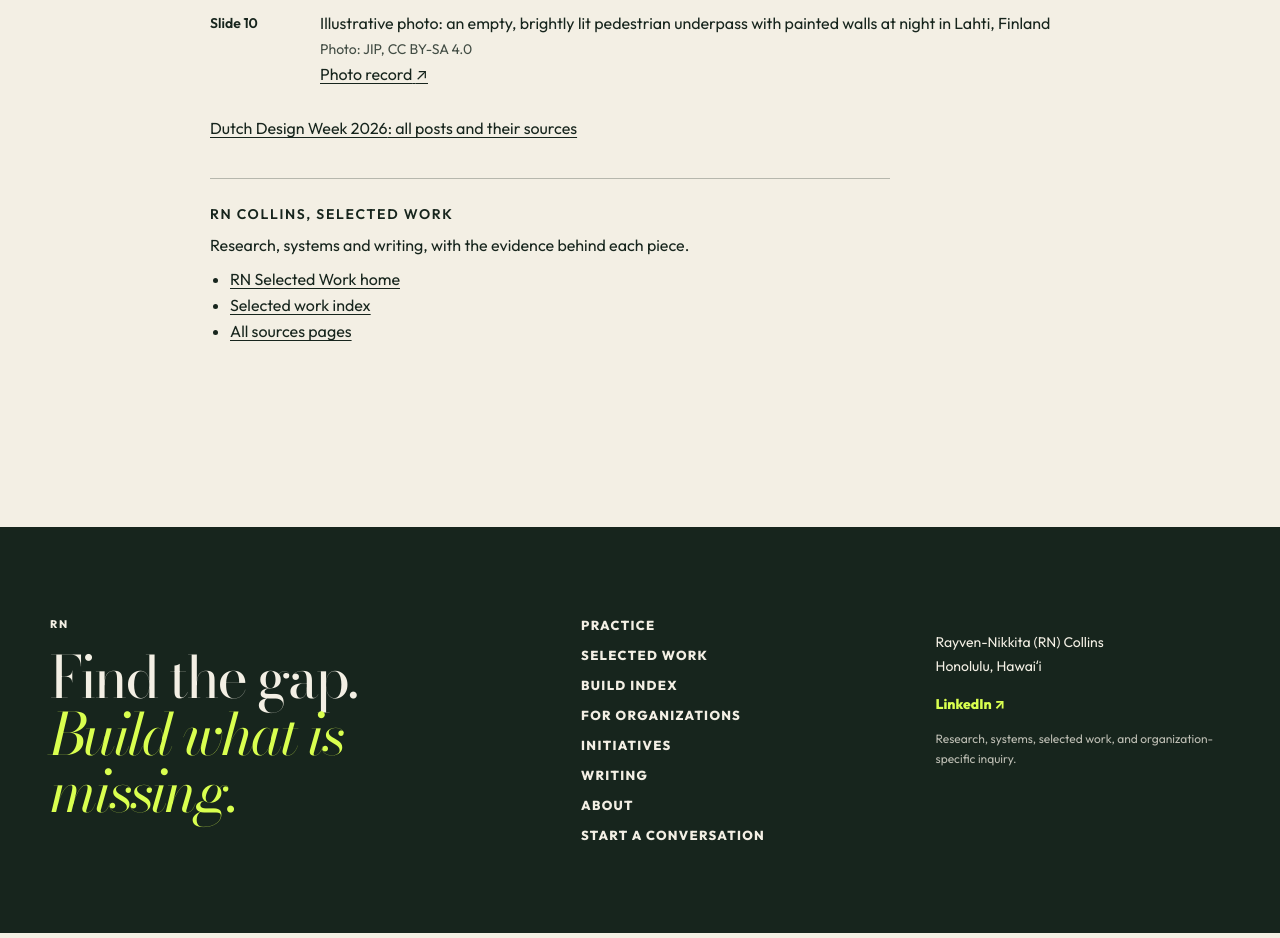
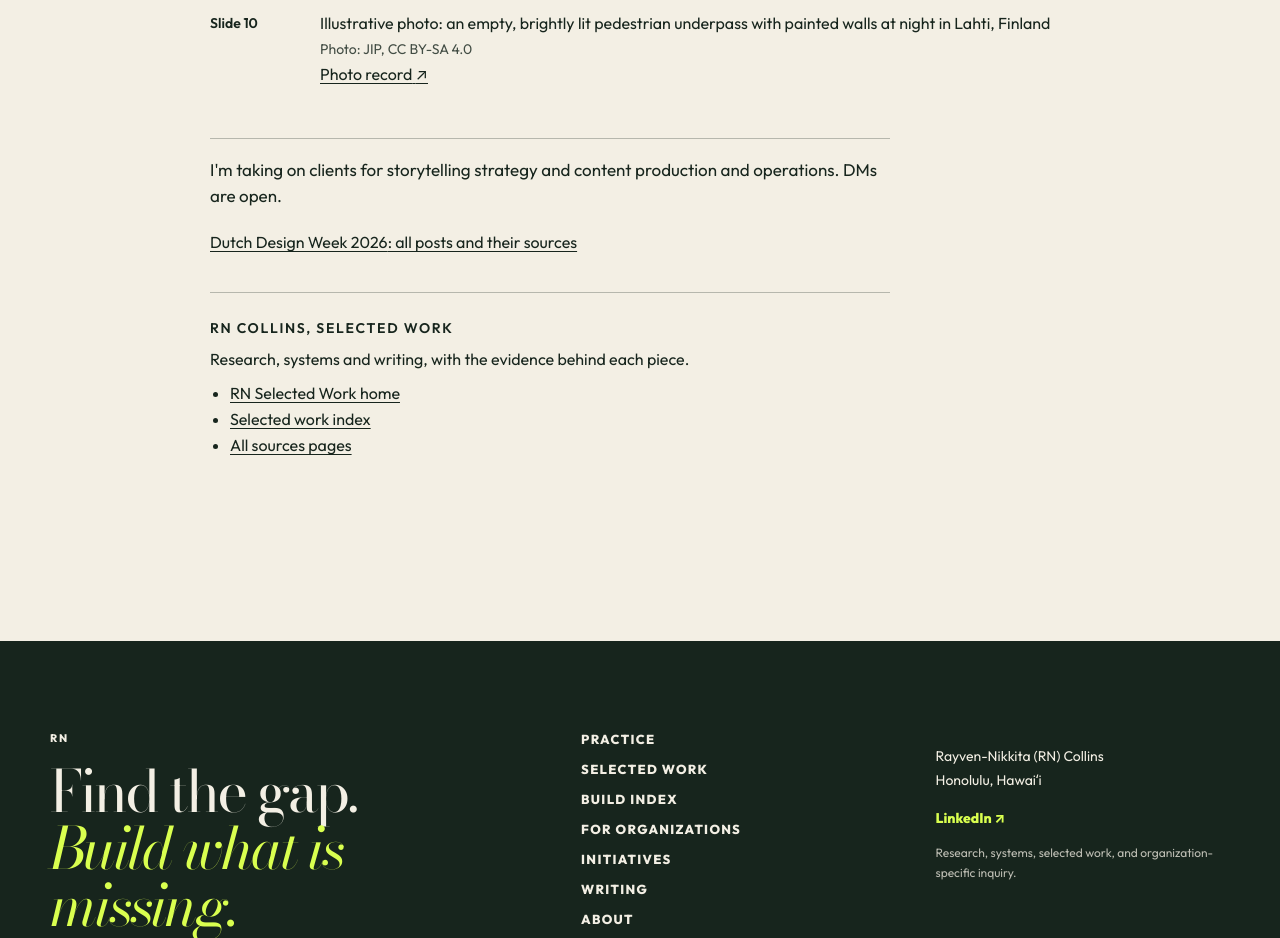
Before and after one commit to rn-collins/rn-selected-work, a Next.js app: page /sources/ddw26/s100 in a window 1280 px wide. Shown: the part 2860-3798 px from the top of the page. Built offline with nearby package versions, Linux system fonts and the light colour scheme.

Commit message:
Client line on every sources page; permanent redirects for 19 duplicate tfh sets

```diff
--- a/app/sources/[slug]/[id]/page.tsx
+++ b/app/sources/[slug]/[id]/page.tsx
@@ -2,6 +2,7 @@ import type { Metadata } from "next";
 import Link from "next/link";
 import { notFound } from "next/navigation";
 import { CanonicalPage } from "../../../../components/canonical-page";
+import { ClientLine } from "../../../../components/sources-detail";
 import { PortfolioBlock, PortfolioLine } from "../../../../components/source-portfolio-link";
 import { account, accounts, entryCount, host, sourcePost, type SourceLink } from "../../../../lib/sources";
 import styles from "../../sources.module.css";
@@ -95,6 +96,7 @@ export default async function SourcePage({ params }: Params) {
             </dl>
           </section>
         )}
+        <ClientLine />
         <p className={styles.back}><Link href={`/sources/${slug}`}>{a.name}: all posts and their sources</Link></p>
         <PortfolioBlock />
       </article>
--- a/components/sources-detail.tsx
+++ b/components/sources-detail.tsx
@@ -4,6 +4,11 @@ import styles from "../app/sources/sources.module.css";
 
 // RN's client line (Oct 10, 2026): exact wording, never change it. Sits below the references, outside the lists.
 const CLIENT_LINE = "I'm taking on clients for storytelling strategy and content production and operations. DMs are open.";
+
+// The one shared place: every sources page (all accounts) renders this below its references.
+export function ClientLine() {
+  return <p className={styles.client}>{CLIENT_LINE}</p>;
+}
 
 // One sources page body, shared by every account (Ask a Neuroscientist, Tech From Here, ...).
 function Links({ items }: { items: SourceLink[] }) {
@@ -67,7 +72,7 @@ export function SourcesDetail({ p, eyebrow, meta, backHref, backLabel, intro = A
             </dl>
           </section>
         )}
-        <p className={styles.client}>{CLIENT_LINE}</p>
+        <ClientLine />
         <p className={styles.back}><Link href={backHref}>{backLabel}</Link></p>
       </article>
   );
```
Also changed, not shown: vercel.json.
